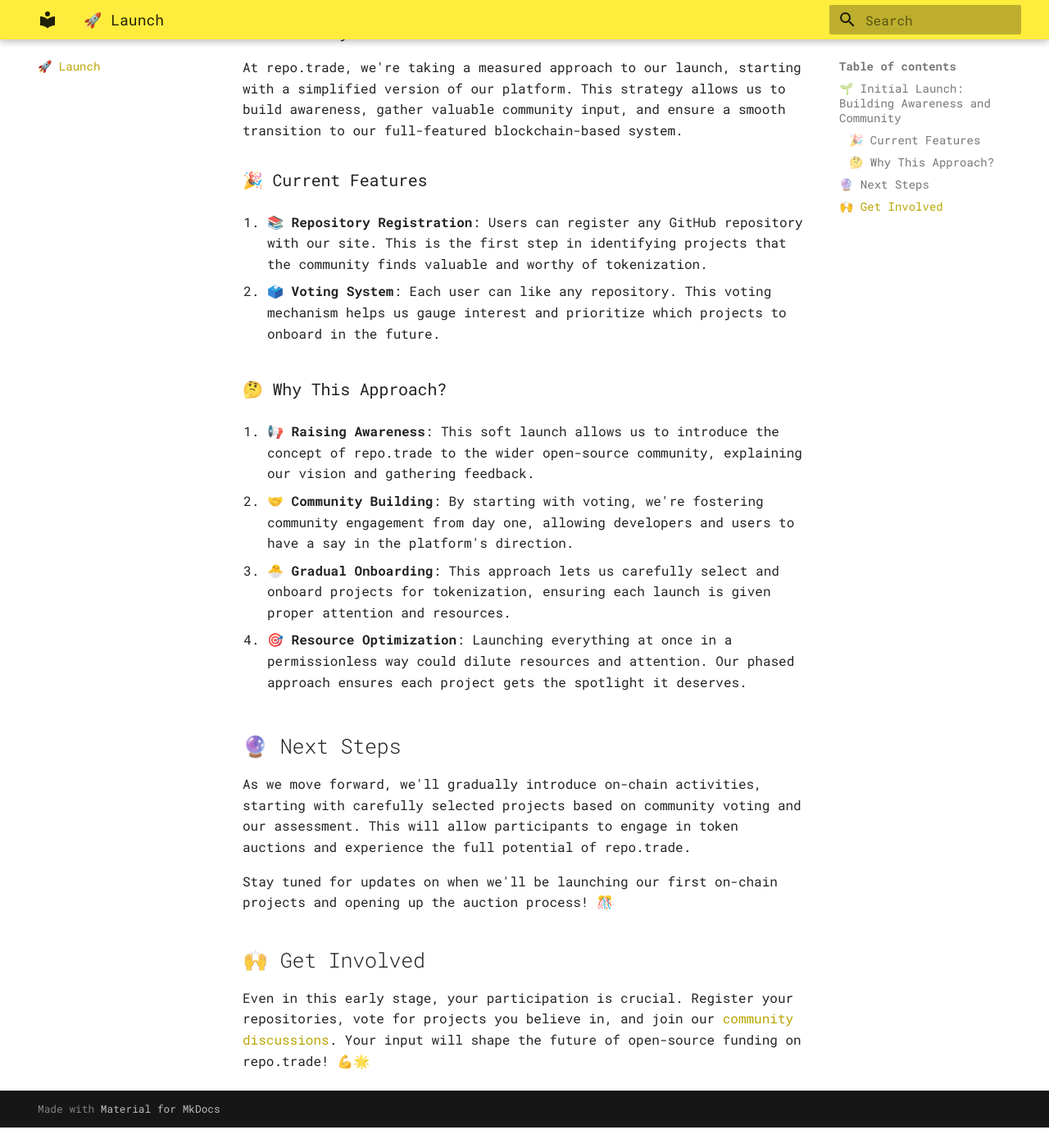
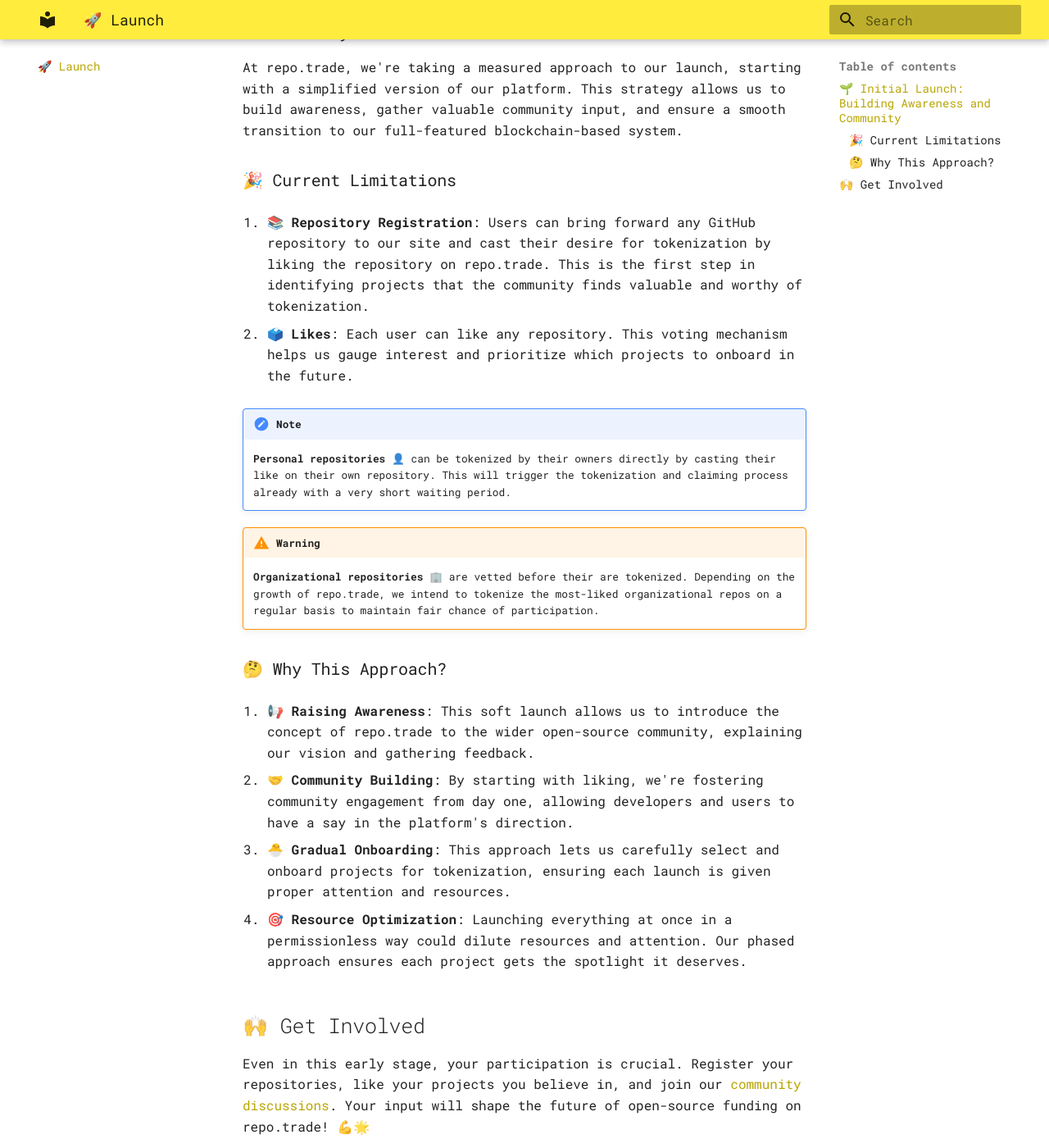
Before and after one commit to repotrade/docs, an MkDocs documentation site: the page built from docs/launch.md, in a window 1280 px wide and 1400 px high, scrolled down 286 px. Shown: the whole window at 82% size. Built offline with MkDocs 1.6.1 and Material for MkDocs 9.7.7, drawn with Linux system fonts in a browser that asks for light colours; before the commit the page ends 1661 px from its top, so only the background shows below that.

Commit message:
📝 docs: updated documentation as per recent changes

```diff
--- a/docs/launch.md
+++ b/docs/launch.md
@@ -4,28 +4,35 @@
 
 At repo.trade, we're taking a measured approach to our launch, starting with a simplified version of our platform. This strategy allows us to build awareness, gather valuable community input, and ensure a smooth transition to our full-featured blockchain-based system.
 
-### 🎉 Current Features
+### 🎉 Current Limitations
 
-1. 📚 **Repository Registration**: Users can register any GitHub repository with our site. This is the first step in identifying projects that the community finds valuable and worthy of tokenization.
+1. 📚 **Repository Registration**: Users can bring forward any GitHub repository to our site and cast their desire for tokenization by liking the repository on repo.trade. This is the first step in identifying projects that the community finds valuable and worthy of tokenization.
 
-2. 🗳️ **Voting System**: Each user can like any repository. This voting mechanism helps us gauge interest and prioritize which projects to onboard in the future.
+2. 🗳️ **Likes**: Each user can like any repository. This voting mechanism helps us gauge interest and prioritize which projects to onboard in the future.
+
+!!! note
+
+    **Personal repositories** 👤 can be tokenized by their owners directly by casting
+    their like on their own repository. This will trigger the tokenization and
+    claiming process already with a very short waiting period.
+
+!!! warning
+
+    **Organizational repositories** 🏢 are vetted before their are tokenized. Depending
+    on the growth of repo.trade, we intend to tokenize the most-liked
+    organizational repos on a regular basis to maintain fair chance of
+    participation.
 
 ### 🤔 Why This Approach?
 
 1. 📢 **Raising Awareness**: This soft launch allows us to introduce the concept of repo.trade to the wider open-source community, explaining our vision and gathering feedback.
 
-2. 🤝 **Community Building**: By starting with voting, we're fostering community engagement from day one, allowing developers and users to have a say in the platform's direction.
+2. 🤝 **Community Building**: By starting with liking, we're fostering community engagement from day one, allowing developers and users to have a say in the platform's direction.
 
 3. 🐣 **Gradual Onboarding**: This approach lets us carefully select and onboard projects for tokenization, ensuring each launch is given proper attention and resources.
 
 4. 🎯 **Resource Optimization**: Launching everything at once in a permissionless way could dilute resources and attention. Our phased approach ensures each project gets the spotlight it deserves.
 
-## 🔮 Next Steps
-
-As we move forward, we'll gradually introduce on-chain activities, starting with carefully selected projects based on community voting and our assessment. This will allow participants to engage in token auctions and experience the full potential of repo.trade.
-
-Stay tuned for updates on when we'll be launching our first on-chain projects and opening up the auction process! 🎊
-
 ## 🙌 Get Involved
 
-Even in this early stage, your participation is crucial. Register your repositories, vote for projects you believe in, and join our [community discussions](/community). Your input will shape the future of open-source funding on repo.trade! 💪🌟
+Even in this early stage, your participation is crucial. Register your repositories, like your projects you believe in, and join our [community discussions](/community). Your input will shape the future of open-source funding on repo.trade! 💪🌟
```
Also changed, not shown: docs/index.md (+4 -9 lines), docs/whitepaper.md (+2 -3 lines).
